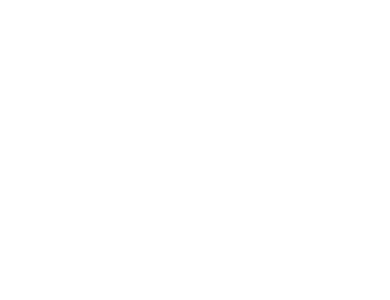
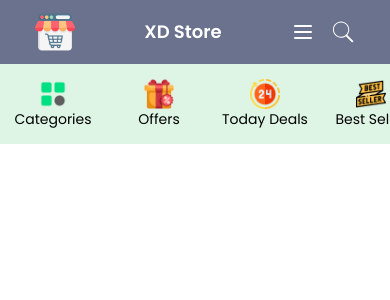
Before and after one commit to Kannu-Mandora/XD-Store-Frontend, a React (Create React App) app: page / in a window 390 px wide. Before the commit this address had no page. Shown: the top 300 px of the page. Built offline with nearby package versions, Linux system fonts and the light colour scheme; the HTML template or start-up script is replaced by a standard one.

Commit message:
Add Hambar.js, Main.js & Productbars.jsx for Mobile View

```diff
--- a/src/App.css
+++ b/src/App.css
@@ -3,10 +3,12 @@
 @import "./assests/css/sm-screen.css";
 @import "./assests/css/md-screen.css";
 @import "./assests/css/custom.css";
+
 * {
     margin: 0;
     padding: 0;
     box-sizing: border-box;
+    font-family: var(--primary-font);
 }
 
 :root {
@@ -23,3 +25,12 @@
     --primary-font: 'Poppins', sans-serif;
     --secondary-font: 'Titillium Web', sans-serif;
 }
+
+.scrollbar {
+    scrollbar-width: none;
+    -ms-overflow-style: none;
+}
+
+.scrollbar::-webkit-scrollbar {
+    display: none;
+}
--- a/src/App.js
+++ b/src/App.js
@@ -1,11 +1,15 @@
 import "./App.css";
 import { BrowserRouter as Router, Routes, Route } from "react-router-dom";
+import Hambar from "./Components/mobile/Hambar";
+import Main from "./Components/mobile/Main";
 const App = () => {
   return (
     <>
       <Router>
         <Routes>
-          <Route></Route>
+          <Route path="/" element={<Hambar/>}>
+            <Route path="/" element={<Main/>} />
+          </Route>
         </Routes>
       </Router>
     </>
--- /dev/null
+++ b/src/Components/jsx/Productbars.jsx
@@ -0,0 +1,75 @@
+import React from 'react'
+import { Link } from 'react-router-dom'
+const Productbars = () => {
+  return (
+   <>
+   <div className='productData' >
+
+    <Link to="Categories">
+    <div>
+      <img src={require("../../assests/images/Animated Icons/categories.png")} alt="Categories" />
+      <span>Categories</span>
+    </div>
+    </Link>
+    <Link to="Offers">
+    <div>
+      <img src={require("../../assests/images/Animated Icons/offers.png")} alt="Offers" />
+      <span>Offers</span>
+    </div>
+    </Link>
+    <Link to="Todaydeals">
+    <div>
+      <img src={require("../../assests/images/Animated Icons/hours.png")} alt="Today Deals" />
+      <span>Today Deals</span>
+    </div>
+    </Link>
+    <Link to="bestSeller">
+    <div>
+      <img src={require("../../assests/images/Animated Icons/bestSeller.png")} alt="Best Seller" />
+      <span>Best Seller</span>
+    </div>
+    </Link>
+    <Link to="Electronics">
+    <div>
+      <img src={require("../../assests/images/Animated Icons/electronics.png")} alt="Electronics" />
+      <span>Electronics</span>
+    </div>
+    </Link>
+    <Link to="Fashion">
+    <div>
+      <img src={require("../../assests/images/Animated Icons/fashion.png")} alt="Fashion" />
+      <span>Fashion</span>
+    </div>
+    </Link>
+    <Link to="Mobiles">
+    <div>
+      <img src={require("../../assests/images/Animated Icons/mobile.png")} alt="Mobiles" />
+      <span>Mobiles</span>
+    </div>
+    </Link>
+    <Link to="Kitchen">
+    <div>
+      <img src={require("../../assests/images/Animated Icons/kitchenTools.png")} alt="Kitchen" />
+      <span>Kitchen</span>
+    </div>
+    </Link>
+    <Link to="Hotdeals">
+    <div>
+      <img src={require("../../assests/images/Animated Icons/hotDeal.png")} alt="Hot Deals" />
+      <span>Hot Deals</span>
+    </div>
+    </Link>
+    <Link to="Books">
+    <div>
+      <img src={require("../../assests/images/Animated Icons/books.png")} alt="Books" />
+      <span>Books</span>
+    </div>
+    </Link>
+
+   </div>
+
+   </>
+  )
+}
+
+export default Productbars
--- /dev/null
+++ b/src/Components/mobile/Hambar.js
@@ -0,0 +1,59 @@
+import React from "react";
+import { Link, Outlet } from "react-router-dom";
+const Hambar = () => {
+  return (
+    <>
+      <div className="sm:hidden flex justify-around items-center bg-quaternary-color h-16">
+        <Link to="/">
+          <img
+            src={require("../../assests/images/Animated Icons/logo.png")}
+            alt="XD"
+            className="w-10"
+          />
+        </Link>
+        <Link to="/" className="text-white text-lg font-semibold">
+          XD Store
+        </Link>
+        <div className="flex items-center ">
+          <svg
+            xmlns="http://www.w3.org/2000/svg"
+            className="w-6 h-6"
+            fill="none"
+            viewBox="0 0 24 24"
+            stroke="white"
+          >
+            <path
+              strokeLinecap="round"
+              strokeLinejoin="round"
+              strokeWidth="2"
+              d="M4 6h16M4 12h16M4 18h16"
+            />
+          </svg>
+          <div className="pl-4">
+            <svg
+              xmlns="http://www.w3.org/2000/svg"
+              viewBox="0 0 50 50"
+              width="24px"
+              height="24px"
+            >
+              <g id="surface102917647">
+                <path
+                  style={{
+                    stroke: "none",
+                    fillRule: "nonzero",
+                    fill: "rgb(100%,100%,100%)",
+                    fillOpacity: 1,
+                  }}
+                  d="M 21 3 C 11.621094 3 4 10.621094 4 20 C 4 29.378906 11.621094 37 21 37 C 24.710938 37 28.140625 35.804688 30.9375 33.78125 L 44.09375 46.90625 L 46.90625 44.09375 L 33.90625 31.0625 C 36.460938 28.085938 38 24.222656 38 20 C 38 10.621094 30.378906 3 21 3 Z M 21 5 C 29.296875 5 36 11.703125 36 20 C 36 28.296875 29.296875 35 21 35 C 12.703125 35 6 28.296875 6 20 C 6 11.703125 12.703125 5 21 5 Z M 21 5 "
+                />
+              </g>
+            </svg>
+          </div>
+        </div>
+      </div>
+      <Outlet/>
+    </>
+  );
+};
+
+export default Hambar;
--- /dev/null
+++ b/src/Components/mobile/Main.js
@@ -0,0 +1,14 @@
+import React from 'react'
+import Productbars from '../jsx/Productbars'
+
+const Main = () => {
+  return (
+    <>
+      <div className="sm:hidden flex justify-start items-center h-20 bg-leaf-light-color overflow-scroll ">
+        <Productbars/>
+    </div>
+    </>
+  )
+}
+
+export default Main
--- a/src/assests/css/sm-screen.css
+++ b/src/assests/css/sm-screen.css
@@ -1 +1,22 @@
-@media screen and (width<=640px) {}
+@media screen and (width<=640px) {
+   .productData{
+      display: flex;
+      justify-content: center;
+      align-items: center;
+   }
+   .productData  div{
+      display: flex;
+      flex-direction: column;
+      justify-content: center;
+      align-items: center;
+      margin: 0 5px;
+      width: 6rem;
+   }
+   .productData img{
+      width: 30px;
+   }
+   .productData span{
+      font-size: 14px;
+   }
+
+}
```
Also changed, not shown: src/assests/images/Animated Icons/hours.png (added), src/assests/images/Animated Icons/offers.png (added).
